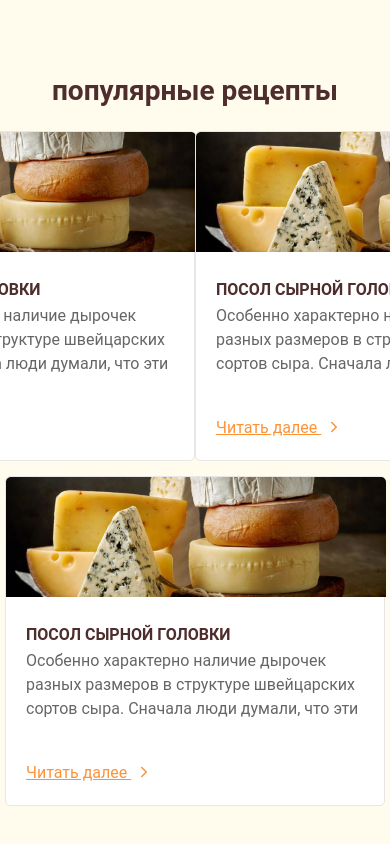
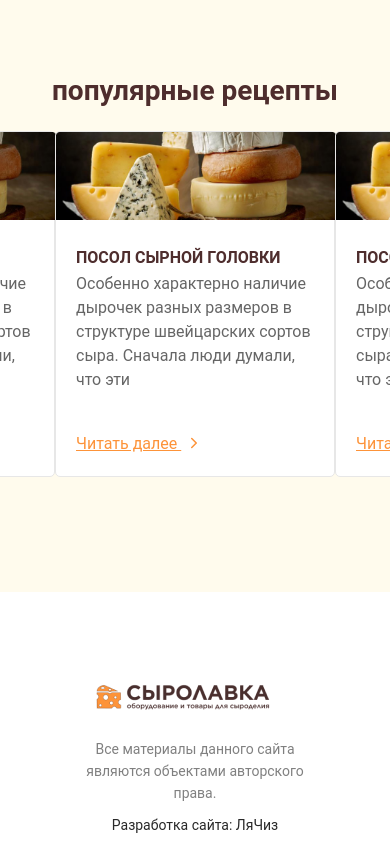
Before and after one commit to unnamed-ii/react-cheese-shop, a React (Create React App) app in the folder app/: page /article in a window 390 px wide. Shown: the part 2000-2844 px from the top of the page. Built offline with nearby package versions, Linux system fonts and the light colour scheme.

Commit message:
added adaptive for popular-recipe-card

```diff
--- a/app/src/components/popular-recipe-card/style.scss
+++ b/app/src/components/popular-recipe-card/style.scss
@@ -1,7 +1,7 @@
 @import "src/styles/vars";
 
 .popular-recipe {
-  width: 380px;
+  max-width: 380px;
   background: #FFFFFF;
   border: 1px solid #E7E7E7;
   border-radius: 5px;
@@ -38,3 +38,13 @@
     }
   }
 }
+
+@media (max-width: 415px) {
+  .popular-recipe {
+    max-width: 280px;
+
+    img {
+      width: 280px;
+    }
+  }
+}
```
